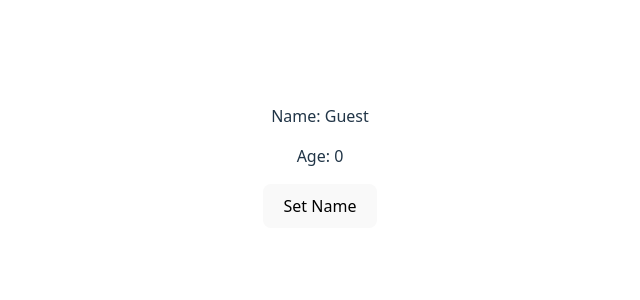
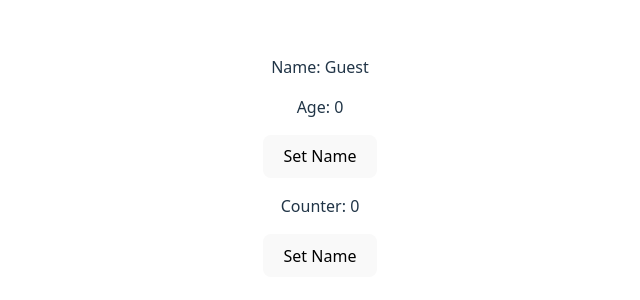
Before and after one commit to AminSBU/react-full-course, a React (Vite) app in the folder 10_useState_hook/useState_hook/: page / in a window 1280 px wide. Shown: the part 242-542 px from the top of the page, without its empty margins (320-960 px from the left). Built offline with nearby package versions, Linux system fonts and the light colour scheme.

Commit message:
set counter by clicking

```diff
--- a/10_useState_hook/useState_hook/src/MyComponent.jsx
+++ b/10_useState_hook/useState_hook/src/MyComponent.jsx
@@ -2,10 +2,15 @@ import React, {useState} from 'react'
 function MyComponent(){
     const [name, setName] = useState("Guest");
     const [age, setAge] = useState(0);
+    const [count, setCounter] = useState(0);
 
     const updateParameters = () => {
         setName("Amin");
         setAge(34);
+    }
+
+    const updateCounter = () => {
+        setCounter(count + 1);
     }
 
     return(
@@ -13,6 +18,9 @@ function MyComponent(){
             <p>Name: {name}</p>
             <p>Age: {age}</p>
             <button onClick={updateParameters}>Set Name</button>
+
+            <p>Counter: {count}</p>
+            <button onClick={updateCounter}>Set Name</button>
         </div>
     );
 }
```
